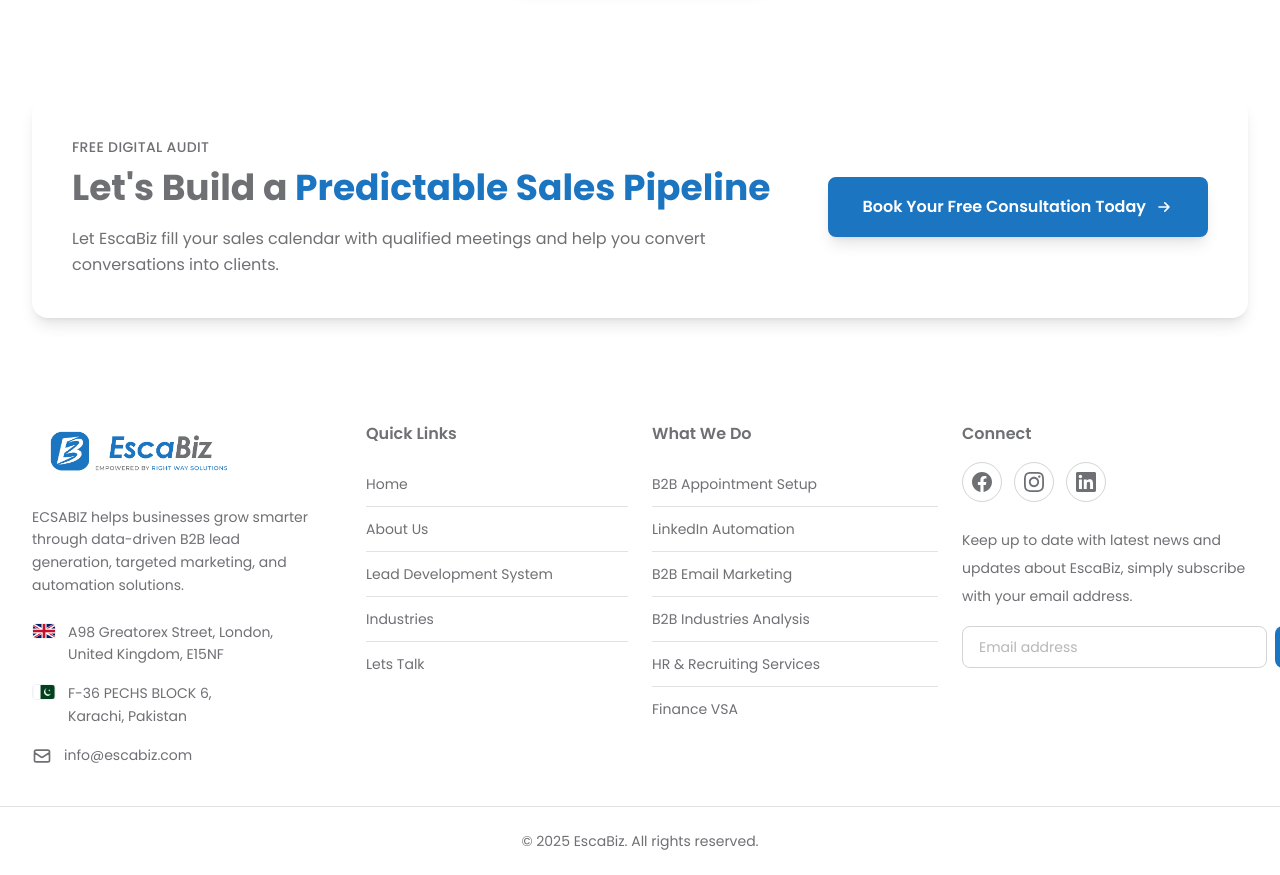
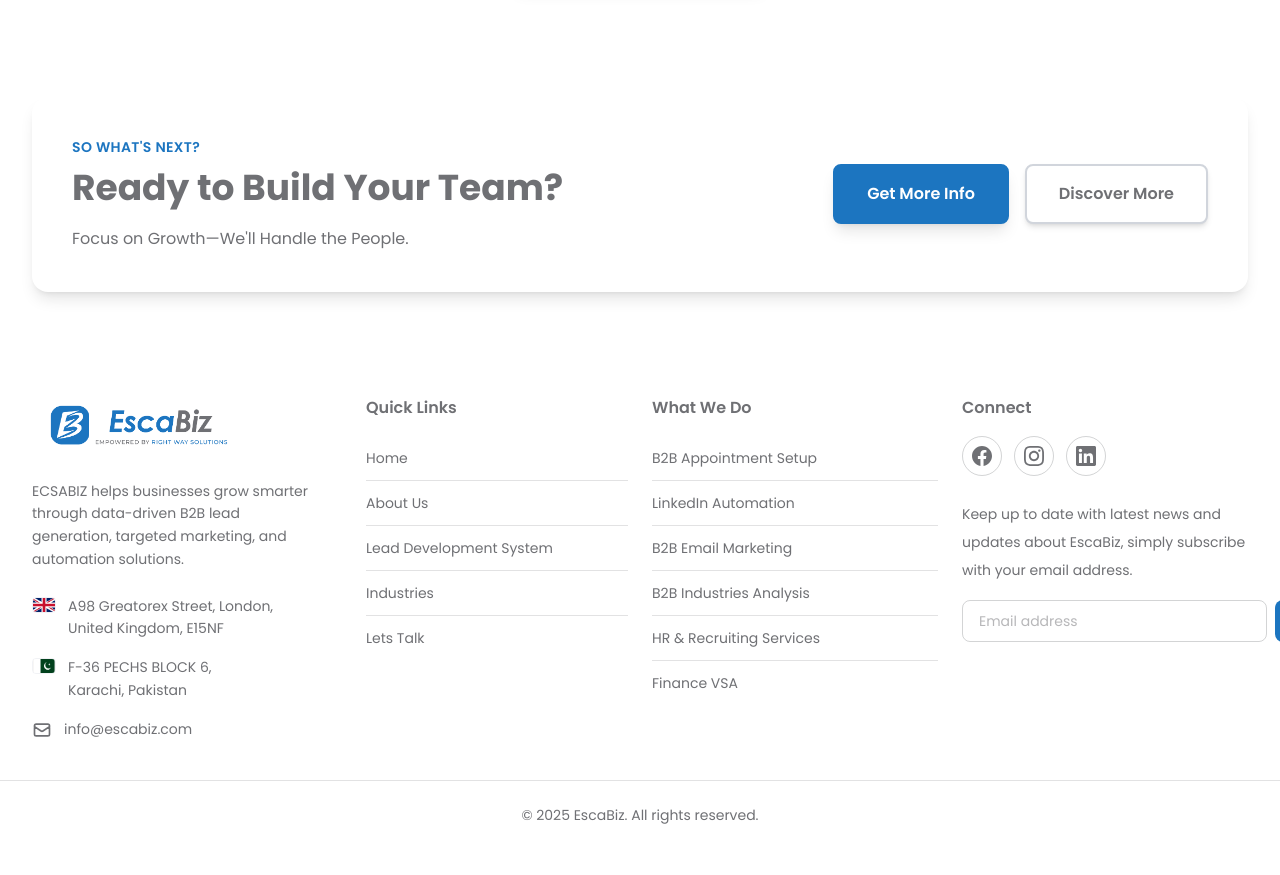
Before and after one commit to Sharmeen-Rauf/escabiz, a Next.js app: page /industries/hr-recruiting in a window 1280 px wide. Shown: the part 3460-4335 px from the top of the page. After the commit the page ends 4309 px from the top, so only its background shows below. Built offline with nearby package versions, Linux system fonts and the light colour scheme.

Commit message:
Revise Call-to-Action Section in HR Recruiting Page: update headings and paragraph content for clarity, enhance button styling, and introduce a new button for improved user engagement and interaction.

```diff
--- a/src/app/industries/hr-recruiting/page.tsx
+++ b/src/app/industries/hr-recruiting/page.tsx
@@ -252,28 +252,27 @@ export default function HrRecruiting() {
               <div className="flex flex-col lg:flex-row items-center justify-between gap-6 lg:gap-8">
                 {/* Left Side: Content */}
                 <div className="flex-1 text-left">
-                  <p className="text-xs md:text-sm font-medium text-[#6f7074] uppercase tracking-wide mb-2">
-                    FREE DIGITAL AUDIT
+                  <p className="text-xs md:text-sm font-semibold text-[#1c75c0] uppercase tracking-wide mb-2">
+                    SO WHAT'S NEXT?
                   </p>
                   <h3 className="text-xl sm:text-2xl md:text-3xl lg:text-4xl font-bold text-[#6f7074] leading-tight mb-4">
-                    Let's Build a{' '}
-                    <span className="text-[#1c75c0]">Predictable Sales Pipeline</span>
+                    Ready to Build Your Team?
                   </h3>
                   <p className="text-sm md:text-base text-[#6f7074] leading-relaxed max-w-2xl">
-                    Let EscaBiz fill your sales calendar with qualified meetings and help you convert conversations into clients.
+                    Focus on Growth—We'll Handle the People.
                   </p>
                 </div>
 
-                {/* Right Side: Button */}
-                <div className="flex-shrink-0">
+                {/* Right Side: Buttons */}
+                <div className="flex-shrink-0 flex flex-col sm:flex-row gap-4">
                   <Link href="/lets-talk" className="group inline-flex items-center justify-center px-6 md:px-8 py-3 md:py-4 text-sm md:text-base font-semibold text-white border-2 border-[#1c75c0] rounded-lg bg-[#1c75c0] hover:bg-[#1565a0] hover:scale-105 hover:shadow-2xl transition-all duration-300 focus:outline-none focus:ring-2 focus:ring-[#1c75c0] focus:ring-offset-2 relative overflow-hidden shadow-lg">
-                    <span className="relative z-10 flex items-center">
-                      Book Your Free Consultation Today
-                      <svg className="ml-2 w-5 h-5 transition-transform duration-300 group-hover:translate-x-1" fill="none" stroke="currentColor" viewBox="0 0 24 24">
-                        <path strokeLinecap="round" strokeLinejoin="round" strokeWidth={2} d="M13 7l5 5m0 0l-5 5m5-5H6" />
-                      </svg>
+                    <span className="relative z-10">
+                      Get More Info
                     </span>
                     <span className="absolute inset-0 bg-[#1565a0] transform scale-x-0 group-hover:scale-x-100 transition-transform origin-left duration-300"></span>
+                  </Link>
+                  <Link href="/about" className="inline-flex items-center justify-center px-6 md:px-8 py-3 md:py-4 text-sm md:text-base font-semibold text-[#6f7074] border-2 border-gray-300 rounded-lg bg-white hover:bg-gray-50 transition-all duration-300 shadow-md hover:shadow-lg">
+                    Discover More
                   </Link>
                 </div>
               </div>
```
